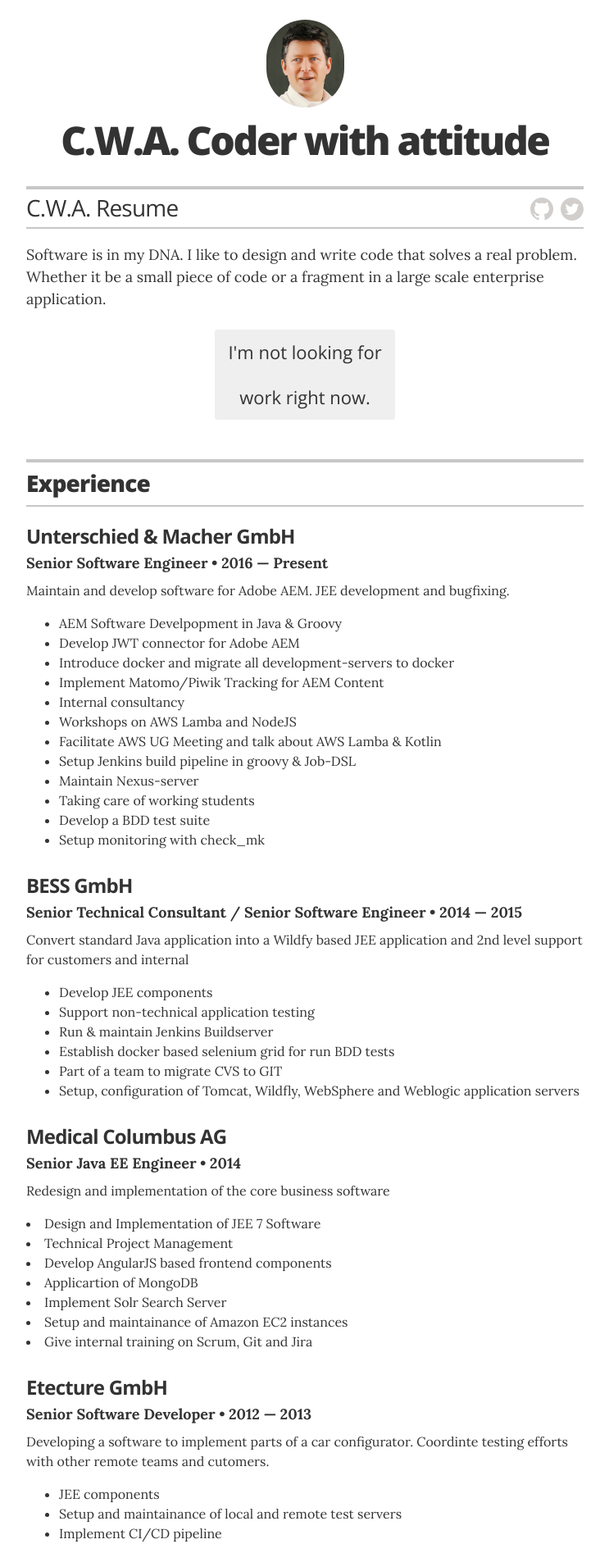
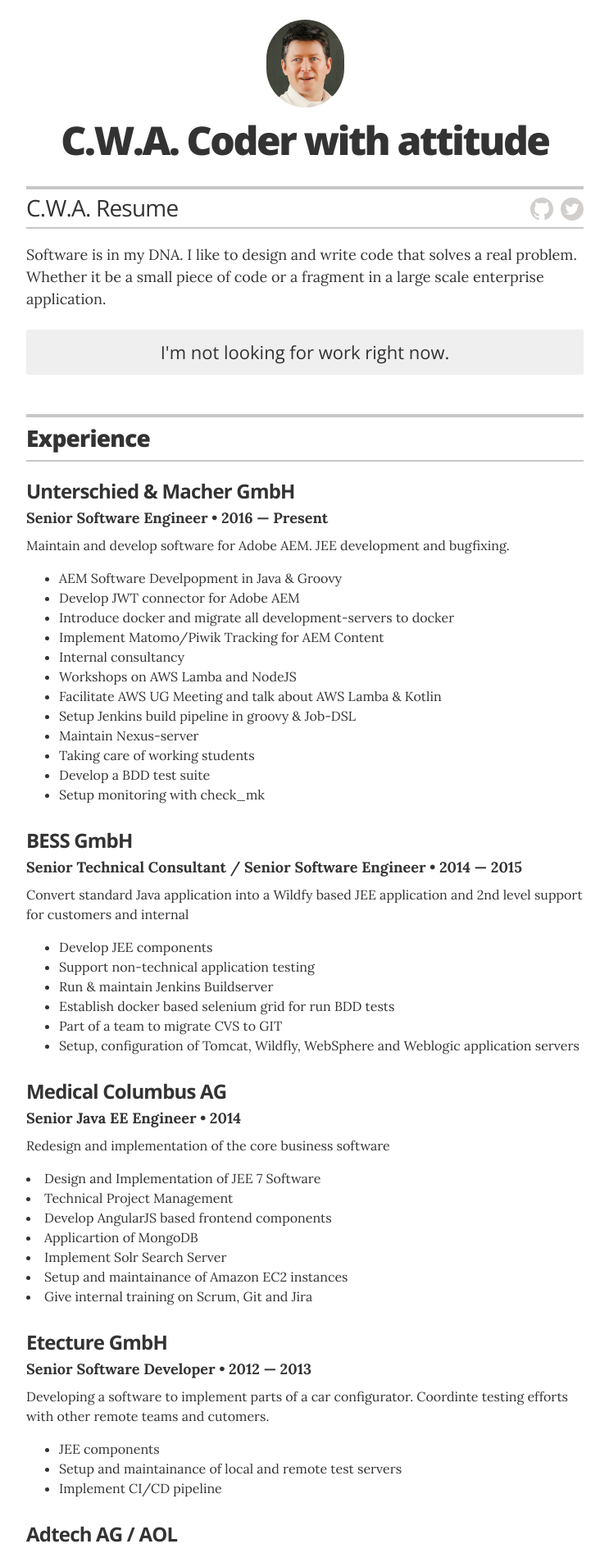
Before and after one commit to CWACoderWithAttitude/resume, a Jekyll site: the page built from index.html, in a window 1280 px wide. Shown: the top 1894 px of the page at 82% size, without its empty margins (268-1011 px from the left). Built offline with Jekyll 4.4.1, drawn with Linux system fonts in a browser that asks for light colours.

Commit message:
fix info box width

```diff
--- a/_sass/_resume.scss
+++ b/_sass/_resume.scss
@@ -126,6 +126,10 @@
     background-color: #333;
     color: #fff;
   }
+
+  &.not-looking {
+    width: auto;
+  }
 }
 
 // resume content styles
```
